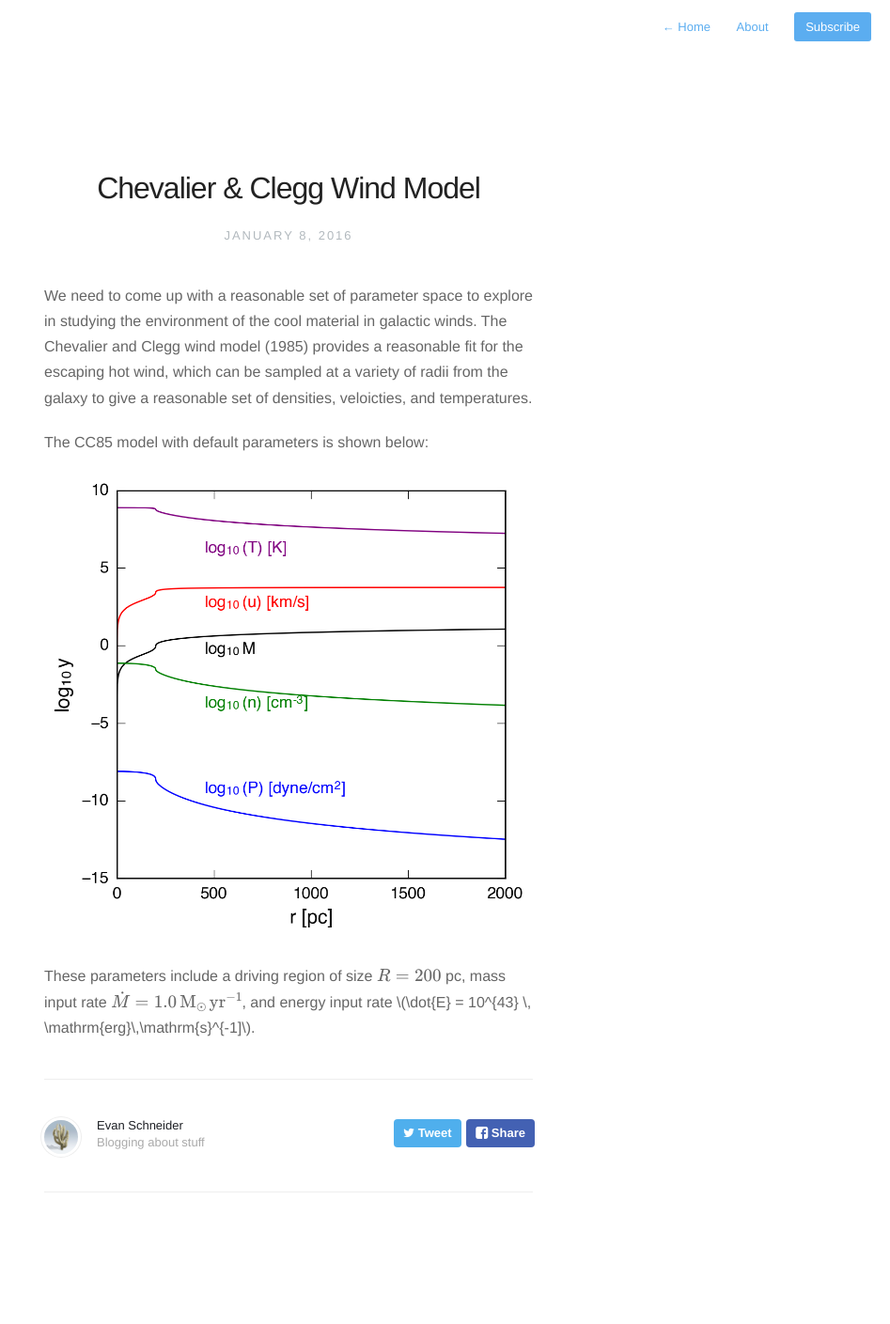
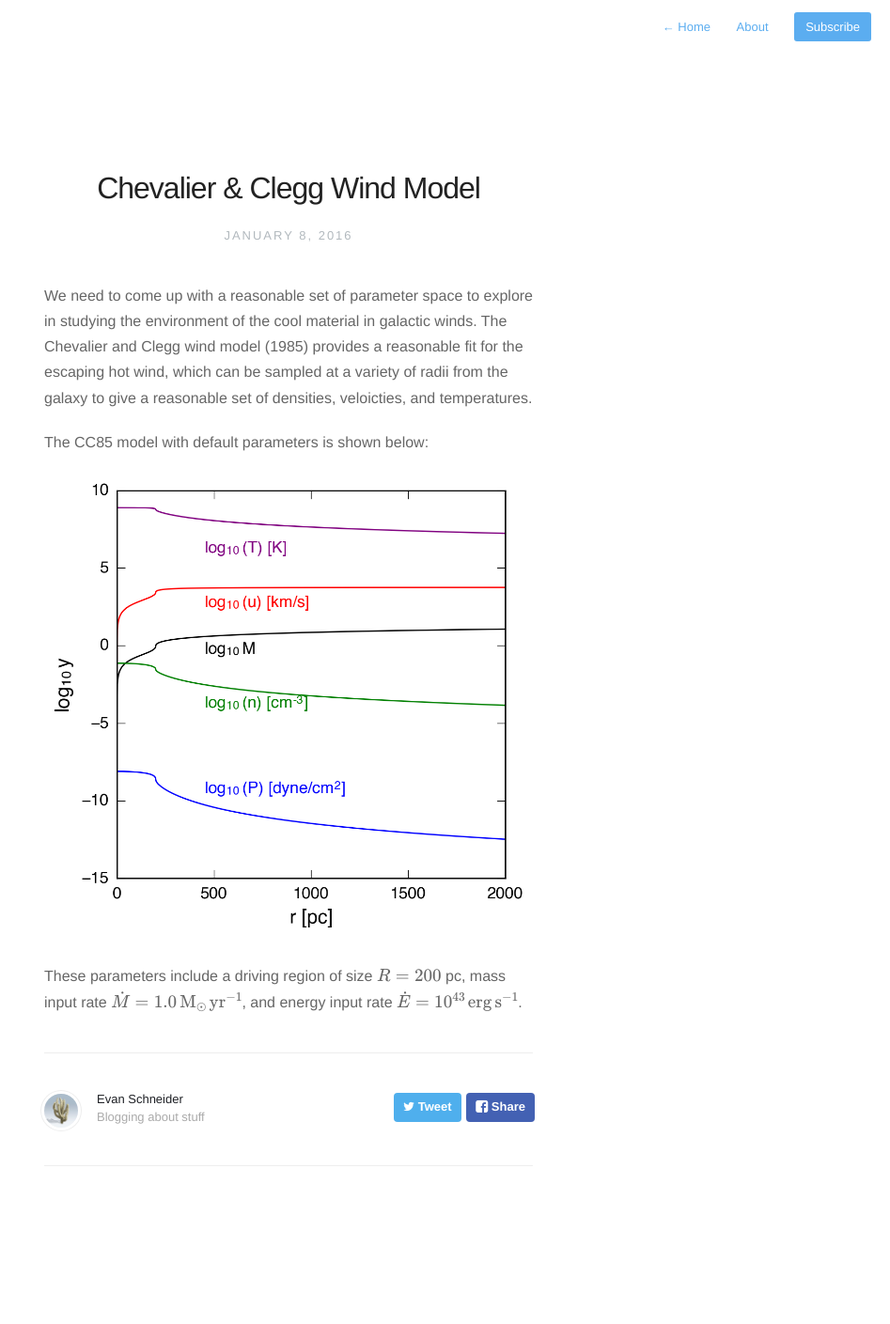
Before and after one commit to evaneschneider/site, a Jekyll site: the page built from _posts/2016-1-8-Chevalier-Clegg-Model.markdown, in a window 1280 px wide. Shown: the whole page at 94% size, without its empty margins (333-1280 px from the left). Built offline with Jekyll 4.4.1, drawn with Linux system fonts in a browser that asks for light colours; nearby versions of some CDN libraries; formulas are drawn with MathJax 3; after the commit the page ends 1381 px from its top, so only the background shows below that.

Commit message:
added parameters

```diff
--- a/_posts/2016-1-8-Chevalier-Clegg-Model.markdown
+++ b/_posts/2016-1-8-Chevalier-Clegg-Model.markdown
@@ -17,4 +17,4 @@ The CC85 model with default parameters is shown below:
 
 These parameters include a driving region of size $$R = 200$$ pc, mass input
 rate $$\dot{M} = 1.0 \, \mathrm{M}_{\odot} \, \mathrm{yr}^{-1}$$, and energy input rate
-$$\dot{E} = 10^{43} \, \mathrm{erg}\,\mathrm{s}^{-1]$$.
+$$\dot{E} = 10^{43} \, \mathrm{erg} \, \mathrm{s}^{-1}$$.
```
